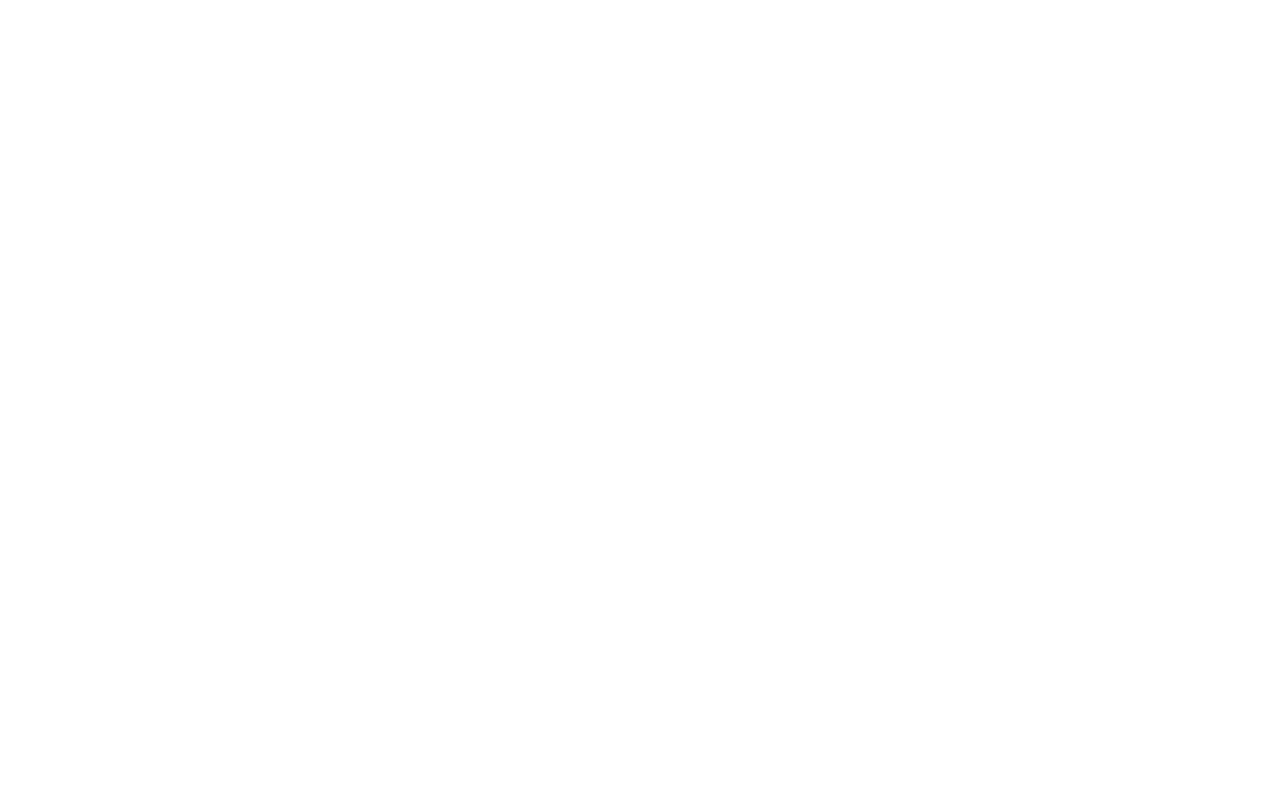
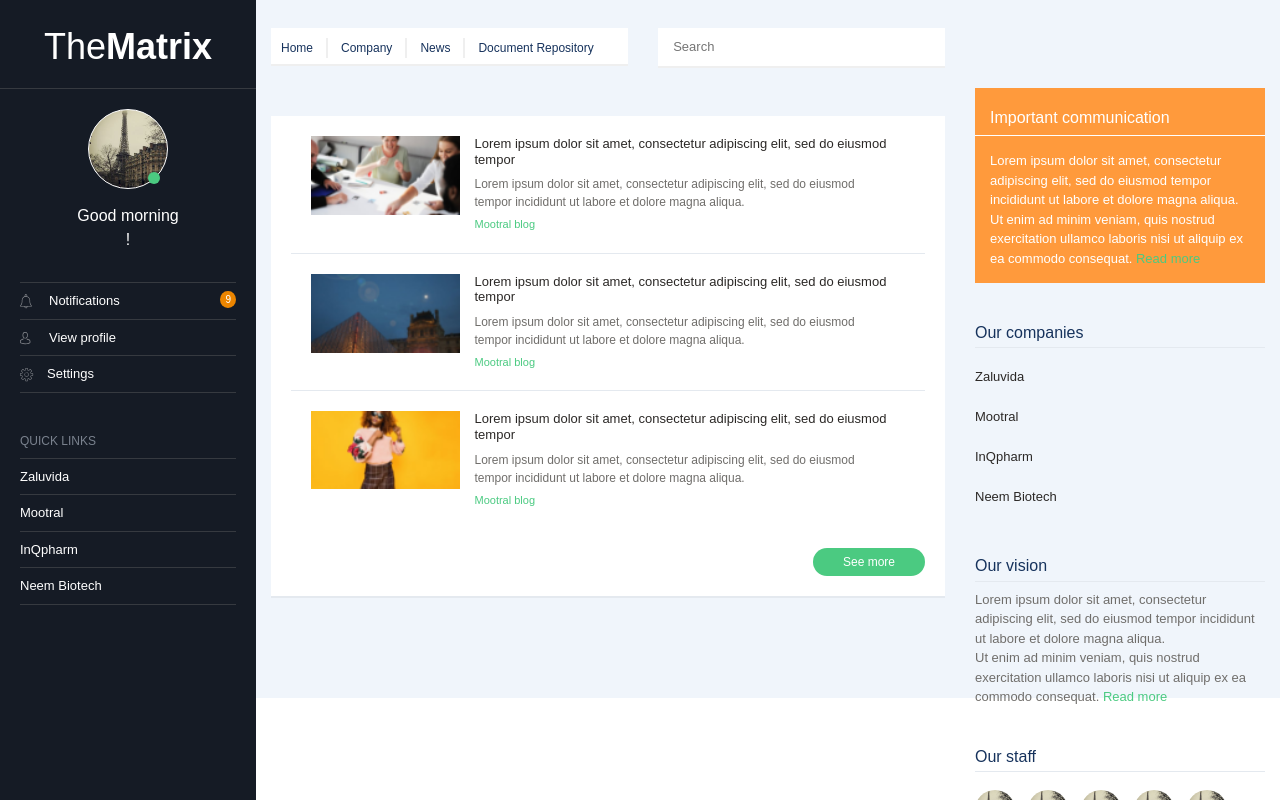
Before and after one commit to jraramirez/sm-file-manager, a React (Create React App) app: page /news in a window 1280 px wide. Built offline with nearby package versions, Linux system fonts and the light colour scheme.

Commit message:
news main page

```diff
--- a/src/App.js
+++ b/src/App.js
@@ -6,6 +6,7 @@
 
 import Login from './components/Login/Login';
 import Home from './containers/Home/Home';
+import News from './containers/News/News';
 import DocumentRepository from './containers/DocumentRepository/DocumentRepository';
 import Profile from './containers/Profile/Profile';
 import Messages from './containers/Messages/Messages';
@@ -18,6 +19,7 @@
         <div className={classes.App}>
           <Route path="/" exact component={Login} />
           <Route path="/home" exact component={Home} />
+          <Route path="/news" exact component={News} />
           <Route path="/document-repository" exact component={DocumentRepository} />
           <Route path="/profile" exact component={Profile} />
           <Route path="/messages" exact component={Messages} />
--- a/src/components/Layout/Navigations/Navigations.js
+++ b/src/components/Layout/Navigations/Navigations.js
@@ -12,7 +12,7 @@
         <ul className={classes.NavigationItems}>
           <li><NavLink className={classes.Navfirstli} activeClassName="ActiveLink" to="/home">Home<div className="NavAct"></div></NavLink></li>
           <li><NavLink to="/">Company<div className="NavAct"></div></NavLink></li>
-          <li><NavLink to="/">News<div className="NavAct"></div></NavLink></li>
+          <li><NavLink to="/news">News<div className="NavAct"></div></NavLink></li>
           <li><NavLink to="/document-repository">Document Repository<div className="NavAct"></div></NavLink></li>
         </ul>
       </Col>
--- /dev/null
+++ b/src/components/Layout/NewsLayout/NewsLayout.js
@@ -0,0 +1,62 @@
+import React from 'react';
+import { Row, Col } from 'react-bootstrap';
+import { Link } from 'react-router-dom';
+
+import thumbImg1 from '../../../assets/images/thumb1.png';
+import thumbImg2 from '../../../assets/images/thumb2.png';
+import thumbImg3 from '../../../assets/images/thumb3.png';
+
+import classes from './NewsLayout.module.scss';
+
+const NewsLayout = (props) => (
+  <div className={classes.NewsLayout}>
+    <Row className={classes.LatestThumb}>
+      <Link className={classes.ThumbLink} to="/">
+        <Col className={classes.ImgThumb} md={3}>
+          <div>
+            <img alt="thumb1" src={thumbImg1} />
+          </div>
+        </Col>
+        <Col md={9}>
+          <h5>Lorem ipsum dolor sit amet, consectetur adipiscing elit, sed do eiusmod tempor</h5>
+          <p>Lorem ipsum dolor sit amet, consectetur adipiscing elit, sed do eiusmod tempor incididunt ut labore et dolore magna aliqua. </p>
+          <Link to="/">Mootral blog</Link>
+        </Col>
+      </Link>
+      <div className={classes.Divider}>
+      </div>
+
+      <Link className={classes.ThumbLink} to="/">
+        <Col className={classes.ImgThumb} md={3}>
+          <div>
+            <img alt="thumb2" src={thumbImg2} />
+          </div>
+        </Col>
+        <Col md={9}>
+          <h5>Lorem ipsum dolor sit amet, consectetur adipiscing elit, sed do eiusmod tempor</h5>
+          <p>Lorem ipsum dolor sit amet, consectetur adipiscing elit, sed do eiusmod tempor incididunt ut labore et dolore magna aliqua. </p>
+          <Link to="/">Mootral blog</Link>
+        </Col>
+      </Link>
+      <div className={classes.Divider}>
+      </div>
+
+      <Link className={classes.ThumbLink} to="/">
+        <Col className={classes.ImgThumb} md={3}>
+          <div>
+            <img alt="thumb3" src={thumbImg3} />
+          </div>
+        </Col>
+        <Col md={9}>
+          <h5>Lorem ipsum dolor sit amet, consectetur adipiscing elit, sed do eiusmod tempor</h5>
+          <p>Lorem ipsum dolor sit amet, consectetur adipiscing elit, sed do eiusmod tempor incididunt ut labore et dolore magna aliqua. </p>
+          <Link to="/">Mootral blog</Link>
+        </Col>
+      </Link>
+
+      <button className={classes.btnGreen}>See more</button>
+    </Row>
+  </div>
+);
+
+export default NewsLayout;
--- /dev/null
+++ b/src/components/Layout/NewsLayout/NewsLayout.module.scss
@@ -0,0 +1,55 @@
+.NewsLayout{
+  background-color: #fff;
+  margin-top: 30px;
+  border-bottom: 2px solid #E4E9EF;
+  margin-bottom: 100px;
+  font-size: 12px;;
+
+  .LatestThumb {
+    padding: 0 20px 20px;
+    margin: 0;
+    h5 {
+      font-size: 13px;
+      color: #2B2826;
+    }
+    img {
+      width: 100%;
+    }
+    p {
+      font-size: 12px;
+      color: #706E6B;
+      margin-bottom: 5px;
+    }
+    a {
+      font-size: 11px;
+      color: #4BCA81;
+      text-decoration: none;
+    }
+    .ThumbLink {
+      padding: 20px;
+      display: flex;
+      .ImgThumb {
+        padding: 0;
+      }
+    }
+    .ThumbLink:hover {
+      background-color: #F0F5FB;
+      display: flex;
+    }
+    .Divider {
+      border-bottom: 1px solid #E4E9EF;
+      width: 100%;
+    }
+    .btnGreen {
+      color: #fff;
+      background-color: #4BCA81;
+      border-radius: 25px;
+      padding: 5px 30px;
+      margin-left: auto;
+      border: transparent;
+      font-size: 12px;
+      position: relative;
+      margin-top: 20px;
+    }
+  }
+}
--- /dev/null
+++ b/src/containers/News/News.js
@@ -0,0 +1,18 @@
+import React, { Component } from 'react';
+
+import Base from '../Base/Base';
+import NewsLayout from '../../components/Layout/NewsLayout/NewsLayout';
+
+class News extends Component {
+  render () {
+    return (
+      <div>
+        <Base>
+          <NewsLayout />
+        </Base>
+      </div>
+    );
+  }
+}
+
+export default News;
```
Also changed, not shown: src/containers/News/News.module.css (added).
